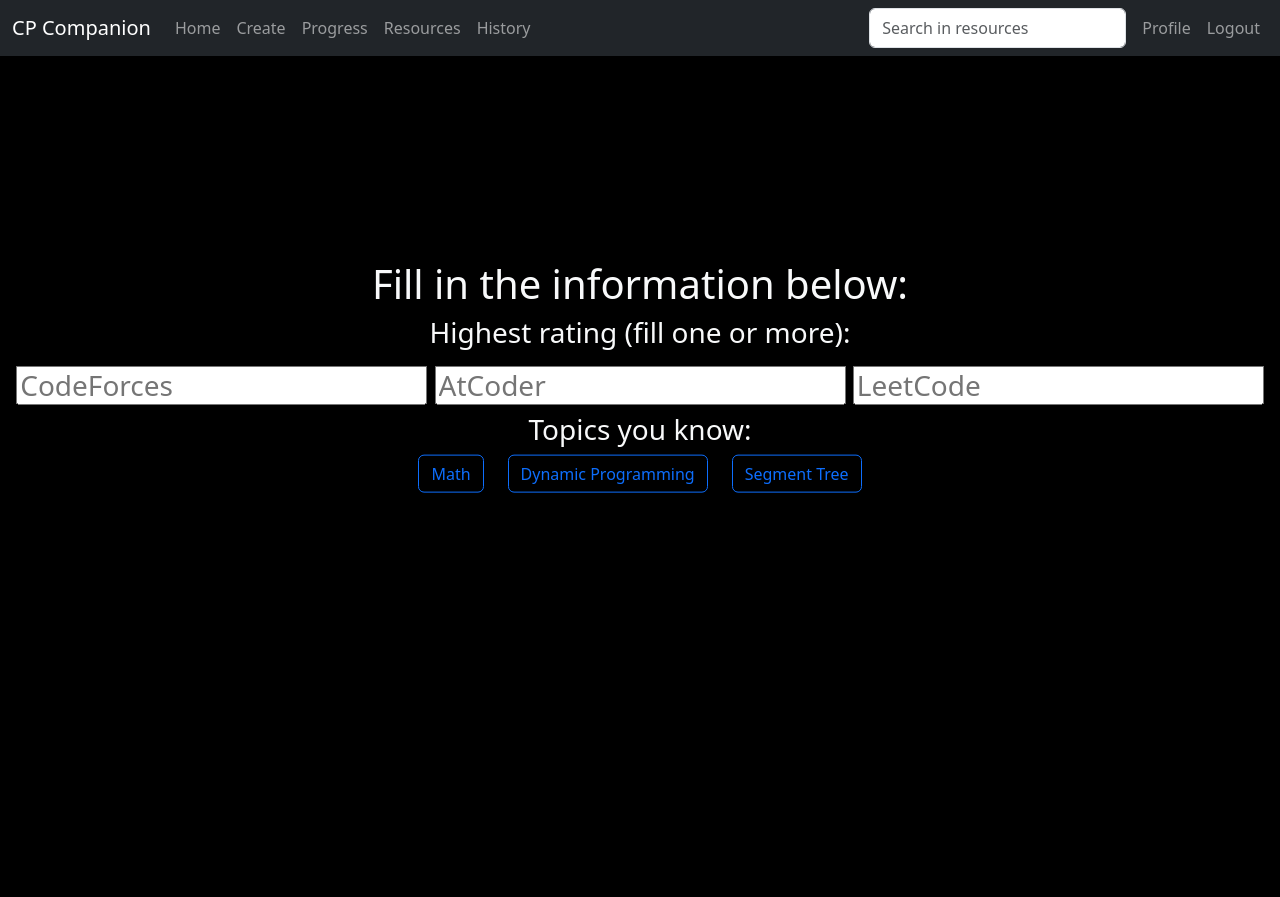
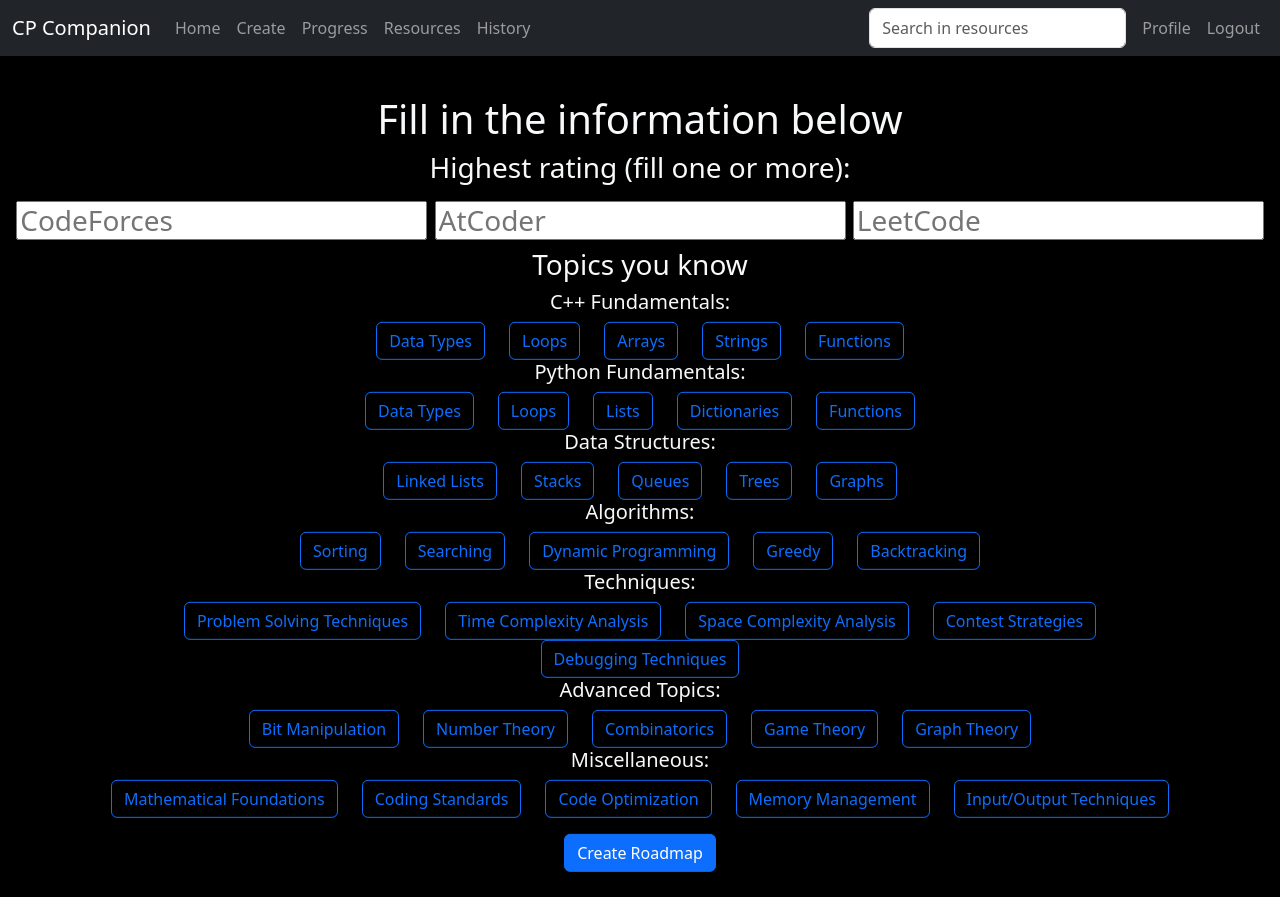
Before and after one commit to Karimskee/CP-Companion, a Flask app: page /create in a window 1280 px wide. Before the commit the page ends 493 px from the top, so only its background shows below. Run offline with Flask 3, Linux system fonts and the light colour scheme.

Commit message:
Front v0.4.1
- Improvements in the roadmap create page

```diff
--- a/app.py
+++ b/app.py
@@ -25,6 +25,60 @@
 app = Flask(__name__)
 
 
+# Topics
+groups = {
+    "C++ Fundamentals": [
+        "Data Types",
+        "Loops",
+        "Arrays",
+        "Strings",
+        "Functions",
+    ],
+    "Python Fundamentals": [
+        "Data Types",
+        "Loops",
+        "Lists",
+        "Dictionaries",
+        "Functions",
+    ],
+    "Data Structures": [
+        "Linked Lists",
+        "Stacks",
+        "Queues",
+        "Trees",
+        "Graphs",
+    ],
+    "Algorithms": [
+        "Sorting",
+        "Searching",
+        "Dynamic Programming",
+        "Greedy",
+        "Backtracking",
+    ],
+    "Techniques": [
+        "Problem Solving Techniques",
+        "Time Complexity Analysis",
+        "Space Complexity Analysis",
+        "Contest Strategies",
+        "Debugging Techniques",
+    ],
+    "Advanced Topics": [
+        "Bit Manipulation",
+        "Number Theory",
+        "Combinatorics",
+        "Game Theory",
+        "Graph Theory",
+    ],
+    "Miscellaneous": [
+        "Mathematical Foundations",
+        "Coding Standards",
+        "Code Optimization",
+        "Memory Management",
+        "Input/Output Techniques",
+    ],
+}
+
+
 # Session is 31 days by default (remind user to create an account)
 app.config["SESSION_PERMANENT"] = True
 # Store session data in server files
@@ -34,19 +88,19 @@
 @app.route("/")
 def index():
     """Root route, redirects to the home page."""
-    return render_template("home.html")
+    return render_template("home.html", page="home")
 
 
 @app.route("/home")
 def home():
     """Home page, welcomes the user and explains the benefits of the website."""
-    return render_template("home.html")
+    return render_template("home.html", page="home")
 
 
 @app.route("/create")
 def create():
     """Roadmap create page, where the user can enter input knowledge level."""
-    return render_template("create.html")
+    return render_template("create.html", groups=groups, page="create")
 
 
 @app.route("/progress")
--- a/static/style.css
+++ b/static/style.css
@@ -2,6 +2,7 @@
 .home-page {
     background-color: var(--bs-black);
     height: 100vh;
+    overflow: hidden;
     /* background-attachment: fixed;
     background-position: center;
     background-repeat: no-repeat;
@@ -33,13 +34,13 @@
 /* Create Page */
 .create-page {
     background-color: var(--bs-black);
-    height: 100vh;
+    padding-bottom: 5%;
 }
 
 .create-page-content {
     position: relative;
-    top: 40%;
-    transform: translateY(-50%);
+    /* top: 20%; */
+    transform: translateY(5%);
     text-align: center;
     color: var(--bs-light);
 }
@@ -49,6 +50,9 @@
 /* Layout */
 body {
     background-color: #212529;
+}
+
+body.home {
     overflow: hidden;
 }
 /* Layout */
--- a/templates/create.html
+++ b/templates/create.html
@@ -4,7 +4,7 @@
     <div class="create-page">
         <div class="create-page-content">
             <h1>
-                Fill in the information below:
+                Fill in the information below
             </h1>
 
             <form action="/create" method="post">
@@ -13,25 +13,23 @@
                 <input type="number" step="50" placeholder="AtCoder">
                 <input type="number" step="50" placeholder="LeetCode">
 
-                <h3>Topics you know:</h3>
-                <div class="container text-center">
-                    <div class="row row-cols-auto justify-content-md-center">
-                        <div class="col">
-                            <input type="checkbox" class="btn-check" id="math" autocomplete="off">
-                            <label class="btn btn-outline-primary" for="math">Math</label>
-                        </div>
+                <h3>Topics you know</h3>
+                {% for group, topics in groups.items() %}
+                    <h5>{{ group }}:</h5>
 
-                        <div class="col">
-                            <input type="checkbox" class="btn-check" id="dynamic_programming" autocomplete="off">
-                            <label class="btn btn-outline-primary" for="dynamic_programming">Dynamic Programming</label>
-                        </div>
-
-                        <div class="col">
-                            <input type="checkbox" class="btn-check" id="segment_tree" autocomplete="off">
-                            <label class="btn btn-outline-primary" for="segment_tree">Segment Tree</label>
+                    <div class="container text-center">
+                        <div class="row row-cols-auto justify-content-md-center">
+                            {% for topic in topics %}
+                                <div class="col">
+                                    <input type="checkbox" class="btn-check" id="{{ topic }}" autocomplete="off">
+                                    <label class="btn btn-outline-primary" for="{{ topic }}">{{ topic }}</label>
+                                </div>
+                            {% endfor %}
                         </div>
                     </div>
-                </div>
+                {% endfor %}
+
+                <input type="submit" class="btn btn-primary mt-3" value="Create Roadmap">
             </form>
         </div>
     </div>
--- a/templates/layout.html
+++ b/templates/layout.html
@@ -19,8 +19,7 @@
         <!-- Animate CSS --> <link rel="stylesheet" href="https://cdnjs.cloudflare.com/ajax/libs/animate.css/4.1.1/animate.min.css">
          <!-- Custom CSS --> <link rel="stylesheet" href="/static/style.css">
     </head>
-    <body>
-        <div class="body">
+    <body class="{{ page }}">
         <!-- Navigation bar CITE: Bootstrap documentation -->
         <nav class="navbar navbar-expand-lg bg-dark navbar-dark animate__animated animate__slideInLeft">
             <div class="container-fluid">
@@ -70,6 +69,5 @@
         {% endblock %}
 
         <!-- Bootstrap JS --> <script src="https://cdn.jsdelivr.net/npm/bootstrap@5.3.7/dist/js/bootstrap.bundle.min.js" integrity="sha384-ndDqU0Gzau9qJ1lfW4pNLlhNTkCfHzAVBReH9diLvGRem5+R9g2FzA8ZGN954O5Q" crossorigin="anonymous"></script>
-        </div>
     </body>
 </html>
```
